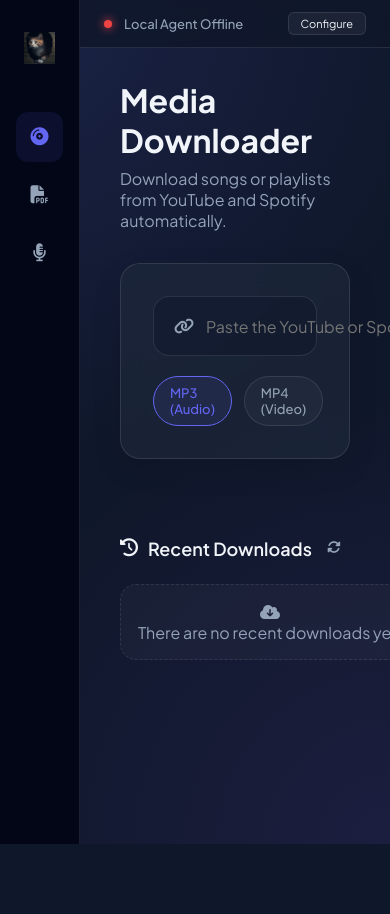
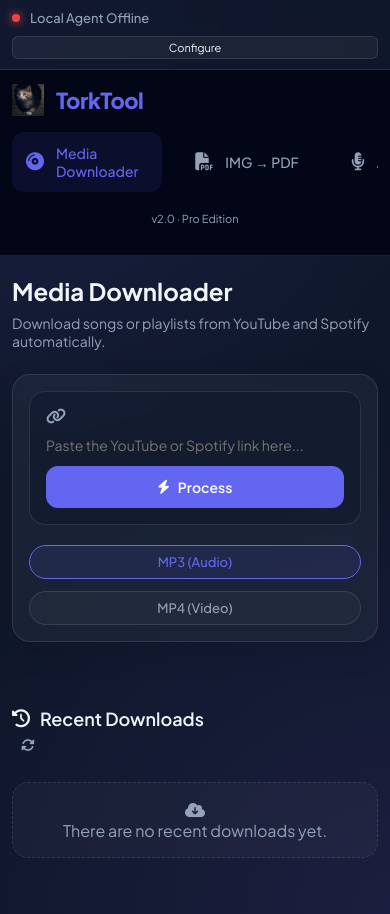
Before and after one commit to Explotador72/Torktool, a plain HTML site: page index.html in a window 390 px wide. Before the commit the page ends 844 px from the top, so only its background shows below. Drawn offline with nearby package versions, Linux system fonts and the light colour scheme; no server answers.

Commit message:
Update styles.css

```diff
--- a/assets/css/styles.css
+++ b/assets/css/styles.css
@@ -834,21 +834,36 @@ body {
   justify-content: center;
 }
 
+.global-drop-overlay.active {
+  display: flex;
+}
+
 .overlay-content {
+  width: min(100% - 32px, 360px);
+  padding: 28px 24px;
+  border-radius: 20px;
+  border: 1px solid rgba(255, 255, 255, 0.14);
+  background: rgba(15, 23, 42, 0.92);
+  box-shadow: 0 20px 40px rgba(0, 0, 0, 0.28);
   text-align: center;
 }
 
+.overlay-content h2,
+.overlay-content p {
+  overflow-wrap: anywhere;
+}
+
 .icon-circle {
-  width: 120px;
-  height: 120px;
+  width: 72px;
+  height: 72px;
   background: white;
   color: var(--primary);
   border-radius: 50%;
   display: flex;
   align-items: center;
   justify-content: center;
-  font-size: 48px;
-  margin: 0 auto 24px;
+  font-size: 28px;
+  margin: 0 auto 16px;
 }
 
 /* Animations */
@@ -876,6 +891,292 @@ body {
   .nav-btn {
     justify-content: center;
     padding: 16px;
+  }
+}
+
+@media (max-width: 768px) {
+  body {
+    height: auto;
+    min-height: 100vh;
+    overflow-x: hidden;
+    overflow-y: auto;
+  }
+
+  .app-container {
+    flex-direction: column;
+    min-height: 100vh;
+  }
+
+  .sidebar {
+    width: 100%;
+    padding: 16px;
+    border-right: none;
+    border-bottom: 1px solid var(--border-color);
+    position: sticky;
+    top: 0;
+  }
+
+  .sidebar-header {
+    margin-bottom: 16px;
+    justify-content: center;
+  }
+
+  .sidebar-header h1,
+  .nav-btn span,
+  .sidebar-footer {
+    display: block;
+  }
+
+  .sidebar-nav {
+    flex-direction: row;
+    overflow-x: auto;
+    gap: 10px;
+    padding-bottom: 4px;
+    scrollbar-width: none;
+  }
+
+  .sidebar-nav::-webkit-scrollbar {
+    display: none;
+  }
+
+  .nav-btn {
+    flex: 1 0 180px;
+    justify-content: center;
+    padding: 12px 14px;
+  }
+
+  .status-bar {
+    position: sticky;
+    top: 0;
+    left: 0;
+    height: auto;
+    min-height: 48px;
+    padding: 12px 16px;
+    flex-wrap: wrap;
+  }
+
+  .status-bar span {
+    flex: 1;
+    min-width: 0;
+  }
+
+  .btn-setup {
+    margin-left: 0;
+  }
+
+  .main-content {
+    padding: 24px 16px 32px;
+    overflow: visible;
+  }
+
+  .tab-content,
+  .tool-card,
+  .pdf-actions,
+  .modal-content,
+  .status-bar,
+  .input-wrapper,
+  .input-with-icon,
+  .toggle-selector,
+  .file-card,
+  .media-card,
+  .selection-info,
+  .transcriber-actions,
+  .history-header h3 {
+    min-width: 0;
+  }
+
+  .content-header {
+    margin-bottom: 24px;
+  }
+
+  .content-header h2 {
+    font-size: 28px;
+  }
+
+  .content-header h2,
+  .content-header p,
+  .selection-info span,
+  .option-content span,
+  .status-bar span,
+  .btn-primary span,
+  .btn-outline span,
+  .nav-btn span,
+  .modal-footer a,
+  .modal-footer button,
+  .upload-text h3,
+  .upload-text p,
+  .text-output-area,
+  .empty-state p {
+    overflow-wrap: anywhere;
+  }
+
+  .tool-card {
+    padding: 20px;
+    margin-bottom: 24px;
+    border-radius: 18px;
+    overflow: hidden;
+  }
+
+  .input-wrapper,
+  .media-card,
+  .pdf-actions,
+  .modal-footer,
+  .history-header,
+  .media-meta {
+    flex-direction: column;
+    align-items: stretch;
+  }
+
+  .input-wrapper {
+    padding: 16px;
+  }
+
+  .input-wrapper input {
+    width: 100%;
+  }
+
+  .input-wrapper > *,
+  .media-card > *,
+  .pdf-actions > *,
+  .history-header > *,
+  .modal-footer > * {
+    min-width: 0;
+  }
+
+  .btn-primary,
+  .btn-outline,
+  .media-card .btn-primary,
+  .pdf-actions .btn-primary {
+    width: 100%;
+    justify-content: center;
+    white-space: normal;
+  }
+
+  .format-options,
+  .toggle-selector,
+  .config-grid {
+    grid-template-columns: 1fr;
+    flex-direction: column;
+  }
+
+  .format-options {
+    display: grid;
+  }
+
+  .chip-label span {
+    text-align: center;
+  }
+
+  .media-cover {
+    width: 100%;
+    height: auto;
+    aspect-ratio: 1;
+  }
+
+  .files-grid {
+    grid-template-columns: 1fr;
+  }
+
+  .upload-zone {
+    padding: 32px 20px;
+  }
+
+  .pdf-actions {
+    gap: 16px;
+    padding: 18px;
+  }
+
+  .image-grid-modern {
+    grid-template-columns: repeat(2, minmax(0, 1fr));
+  }
+
+  .modal {
+    padding: 16px;
+  }
+
+  .modal-content {
+    max-width: none;
+    padding: 24px 20px;
+    border-radius: 20px;
+  }
+
+  .progress-toast {
+    left: 16px;
+    right: 16px;
+    bottom: 16px;
+    width: auto;
+  }
+}
+
+@media (max-width: 480px) {
+  .sidebar {
+    padding: 14px 12px;
+  }
+
+  .sidebar-header {
+    justify-content: flex-start;
+    padding: 0;
+  }
+
+  .nav-btn {
+    flex-basis: 150px;
+    font-size: 14px;
+  }
+
+  .status-bar {
+    gap: 10px;
+    padding: 10px 12px;
+  }
+
+  .btn-setup {
+    width: 100%;
+    text-align: center;
+  }
+
+  .main-content {
+    padding: 20px 12px 28px;
+  }
+
+  .content-header h2 {
+    font-size: 24px;
+  }
+
+  .content-header p,
+  .input-wrapper input,
+  .upload-text p,
+  .text-output-area {
+    font-size: 14px;
+  }
+
+  .tool-card,
+  .pdf-config-card {
+    padding: 16px !important;
+  }
+
+  .upload-zone {
+    padding: 24px 16px;
+    border-radius: 20px;
+  }
+
+  .upload-icon-stack {
+    margin-bottom: 12px;
+  }
+
+  .main-icon {
+    font-size: 40px;
+  }
+
+  .sub-icon {
+    font-size: 20px;
+  }
+
+  .image-grid-modern {
+    grid-template-columns: 1fr;
+  }
+
+  .overlay-content {
+    width: min(100% - 24px, 320px);
+    padding: 24px 18px;
   }
 }
 
```
